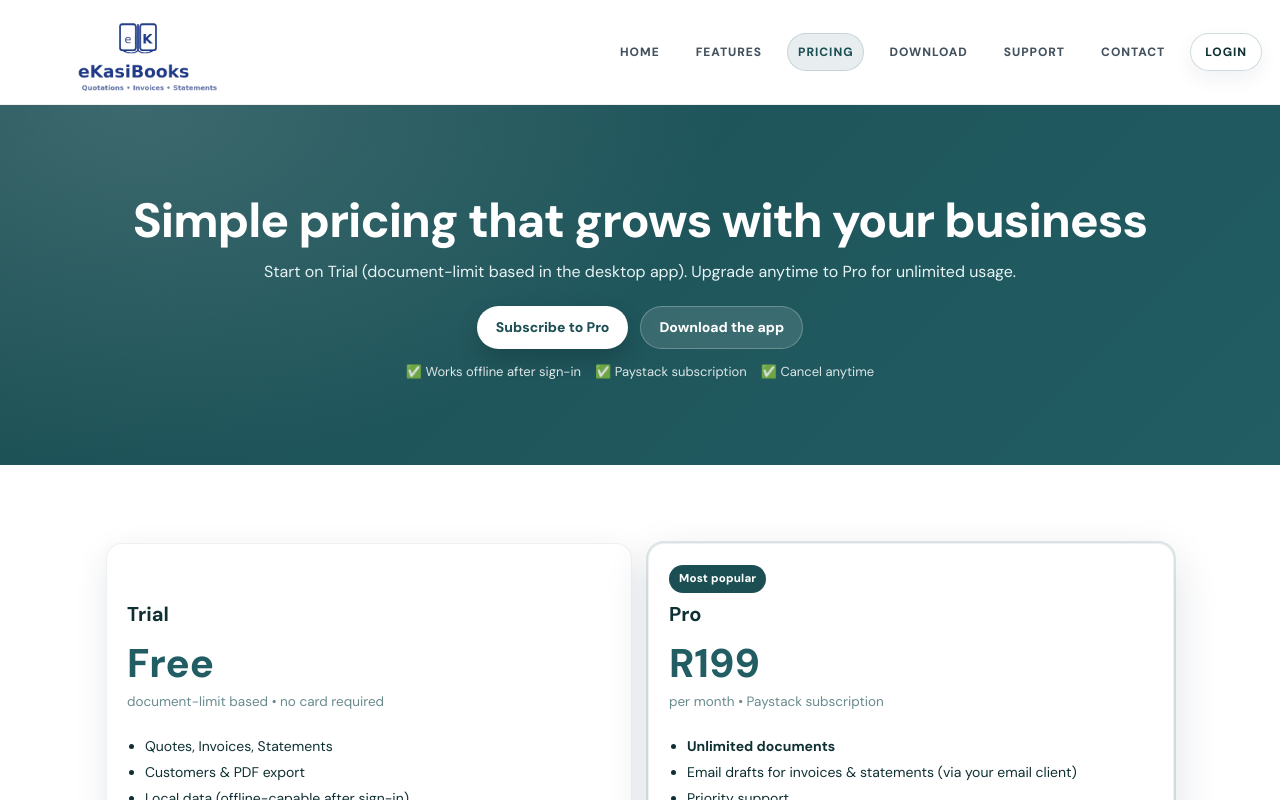
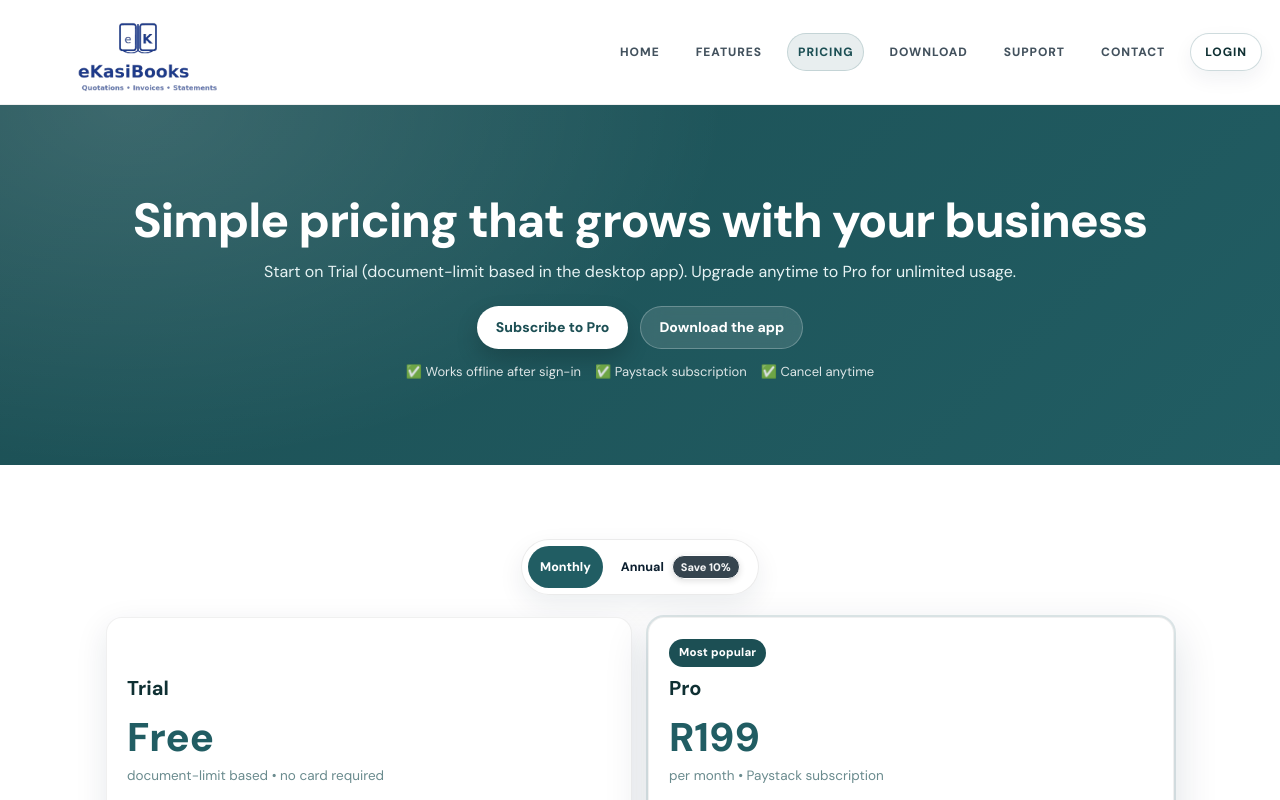
Before and after one commit to thandomasuku/ekasibooks-website, a Next.js app: page /pricing in a window 1280 px wide. Shown: the top 800 px of the page. Built offline with nearby package versions, Linux system fonts and the light colour scheme.

Commit message:
Add annual pricing option (R2149/yr - Save 10%)

```diff
--- a/components/PricingClient.tsx
+++ b/components/PricingClient.tsx
@@ -58,7 +58,12 @@
           width: "100%",
         }}
       >
-        <img src={src} alt={alt} loading="lazy" style={{ width: "100%", height: "auto", display: "block" }} />
+        <img
+          src={src}
+          alt={alt}
+          loading="lazy"
+          style={{ width: "100%", height: "auto", display: "block" }}
+        />
       </button>
 
       {open ? (
@@ -105,7 +110,16 @@
                 background: "#fff",
               }}
             >
-              <span style={{ fontWeight: 900, fontSize: 12.5, color: "#0d2030", opacity: 0.85 }}>{hint}</span>
+              <span
+                style={{
+                  fontWeight: 900,
+                  fontSize: 12.5,
+                  color: "#0d2030",
+                  opacity: 0.85,
+                }}
+              >
+                {hint}
+              </span>
               <button
                 type="button"
                 onClick={() => setOpen(false)}
@@ -196,7 +210,6 @@
       </h3>
 
       <p style={{ fontSize: 40, fontWeight: 950, color: "var(--brand)", margin: "0 0 2px" }}>{price}</p>
-      {/* ↓ was 44 */}
 
       <p className="muted" style={{ fontSize: 13.5, margin: "0 0 10px" }}>
         {sub}
@@ -221,7 +234,6 @@
       </ul>
 
       <div style={{ marginTop: "auto", paddingTop: 14 }}>{cta}</div>
-      {/* ↓ was 18 */}
 
       {note ? (
         <p className="muted" style={{ marginTop: 10, fontSize: 12.5, marginBottom: 0 }}>
@@ -237,6 +249,13 @@
   // so CTAs must point to real portal destinations that handle auth gating.
   const portalRegister = "https://portal.ekasibooks.co.za/register";
   const portalBilling = "https://portal.ekasibooks.co.za/billing";
+
+  // Pricing display (website)
+  const MONTHLY_PRICE = 199;
+  const ANNUAL_PRICE = 2149; // ✅ 10% discount vs R199 x 12
+  const annualSave = MONTHLY_PRICE * 12 - ANNUAL_PRICE; // 2388 - 2149 = 239
+
+  const [billingCycle, setBillingCycle] = useState<"monthly" | "annual">("monthly");
 
   useEffect(() => {
     const items = document.querySelectorAll(".reveal");
@@ -352,6 +371,84 @@
       {/* ✅ REST OF PAGE CONTENT */}
       <section className="section" style={{ paddingTop: 56, paddingBottom: 56 }}>
         <div className="container">
+          {/* Billing cycle toggle */}
+          <div
+            className="reveal"
+            style={{
+              marginTop: 18,
+              display: "flex",
+              justifyContent: "center",
+            }}
+          >
+            <div
+              style={{
+                display: "inline-flex",
+                gap: 6,
+                padding: 6,
+                borderRadius: 999,
+                border: "1px solid rgba(0,0,0,.08)",
+                background: "rgba(255,255,255,.7)",
+                boxShadow: "0 10px 26px rgba(10,37,64,.08)",
+              }}
+            >
+              <button
+                type="button"
+                onClick={() => setBillingCycle("monthly")}
+                style={{
+                  border: "none",
+                  cursor: "pointer",
+                  borderRadius: 999,
+                  padding: "9px 12px",
+                  fontWeight: 950,
+                  fontSize: 12.5,
+                  background: billingCycle === "monthly" ? "var(--brand)" : "transparent",
+                  color: billingCycle === "monthly" ? "#fff" : "#0d2030",
+                }}
+                aria-pressed={billingCycle === "monthly"}
+              >
+                Monthly
+              </button>
+
+              <button
+                type="button"
+                onClick={() => setBillingCycle("annual")}
+                style={{
+                  border: "none",
+                  cursor: "pointer",
+                  borderRadius: 999,
+                  padding: "9px 12px",
+                  fontWeight: 950,
+                  fontSize: 12.5,
+                  background: billingCycle === "annual" ? "var(--brand)" : "transparent",
+                  color: billingCycle === "annual" ? "#fff" : "#0d2030",
+                  display: "inline-flex",
+                  alignItems: "center",
+                  gap: 8,
+                }}
+                aria-pressed={billingCycle === "annual"}
+              >
+                Annual
+                <span
+  style={{
+    fontSize: 11,
+    fontWeight: 950,
+    padding: "4px 8px",
+    borderRadius: 999,
+    background: "#36454F",           // strong amber
+    border: "1px solid white",
+    color: "rgba(255,255,255,0.95)",
+    whiteSpace: "nowrap",
+    boxShadow: "0 2px 6px rgba(0,0,0,.12)",
+  }}
+  title="Annual plan discount"
+>
+  Save 10%
+</span>
+
+              </button>
+            </div>
+          </div>
+
           {/* Cards */}
           <div
             className="pricingGrid"
@@ -417,9 +514,13 @@
 
             <PricingCard
               title="Pro"
-              price="R199"
-              sub="per month • Paystack subscription"
-              badge="Most popular"
+              price={billingCycle === "annual" ? "R2149" : "R199"}
+              sub={
+                billingCycle === "annual"
+                  ? `per year • Save R${annualSave} annually`
+                  : "per month • Paystack subscription"
+              }
+              badge={billingCycle === "annual" ? "Best value" : "Most popular"}
               popular
               items={[
                 { strong: "Unlimited documents" },
@@ -444,7 +545,7 @@
                       transition: "transform .2s ease, box-shadow .2s ease",
                     }}
                   >
-                    Subscribe to Pro
+                    {billingCycle === "annual" ? "Subscribe annually" : "Subscribe to Pro"}
                   </a>
 
                   <a
@@ -466,7 +567,11 @@
                   </a>
                 </div>
               }
-              note="You’ll be asked to log in first if you’re not signed in."
+              note={
+                billingCycle === "annual"
+                  ? "Annual billing will be available soon — this page is updated first. Checkout will follow once Paystack annual is added."
+                  : "You’ll be asked to log in first if you’re not signed in."
+              }
             />
           </div>
 
@@ -638,7 +743,10 @@
 
             <details>
               <summary>Is it a subscription?</summary>
-              <p>Yes. Pro is R199/month billed via Paystack. You can manage billing in your dashboard.</p>
+              <p>
+                Yes. Pro is billed via Paystack. Monthly is R199, and an annual option (R2149/year) is being added next.
+                You can manage billing in your dashboard.
+              </p>
             </details>
 
             <details>
@@ -649,8 +757,9 @@
             <details>
               <summary>Do I need internet?</summary>
               <p>
-                You’ll need internet to sign in and manage upgrades. Once you’re signed in, you can work offline day-to-day.
-                When you choose to email a document, we open a draft in your email app so you can send it from your own account.
+                You’ll need internet to sign in and manage upgrades. Once you’re signed in, you can work offline
+                day-to-day. When you choose to email a document, we open a draft in your email app so you can send it
+                from your own account.
               </p>
             </details>
 
```
